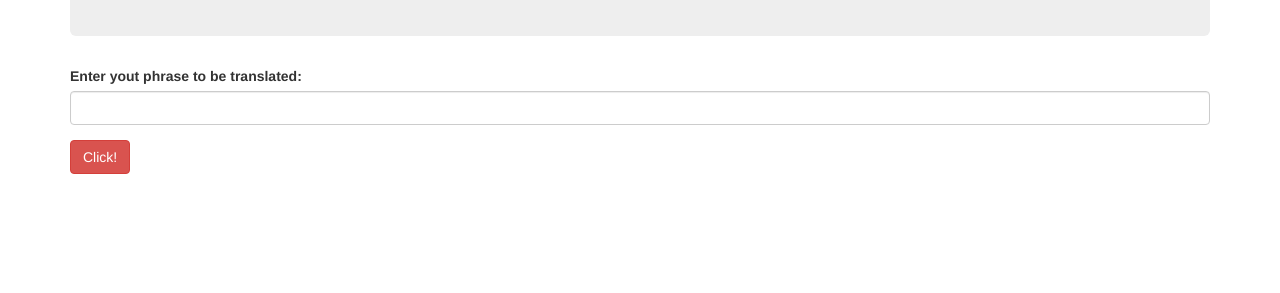
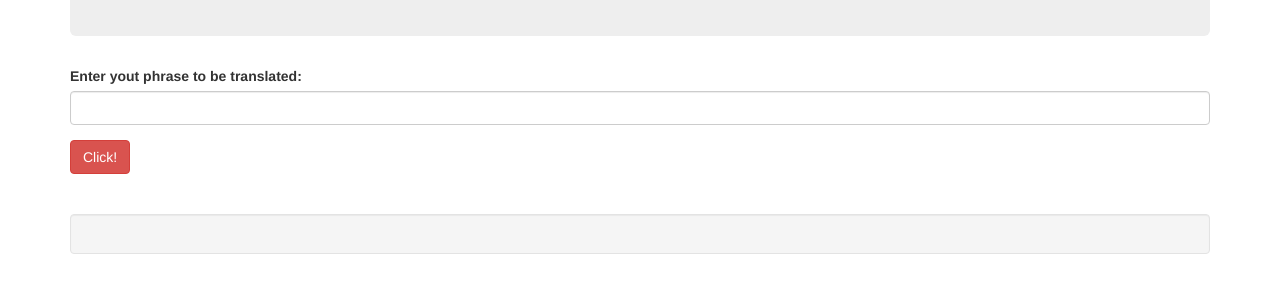
Before and after one commit to Brendangrubb/pig-latin-translator, a plain HTML site: page index.html in a window 1280 px wide. Shown: the part 159-452 px from the top of the page. Drawn offline with Linux system fonts and the light colour scheme.

```diff
--- a/css/styles.css
+++ b/css/styles.css
@@ -0,0 +1 @@
+gunct
--- a/index.html
+++ b/index.html
@@ -23,7 +23,11 @@
           <button class="btn btn-danger" type="submit">Click!</button>
         </form>
       </div>
+      <br>
+      <br>
+      <div class="well" id="output-text">
 
+      </div>
     </div>
   </body>
 </html>
```
Also changed, not shown: 1 other file.
